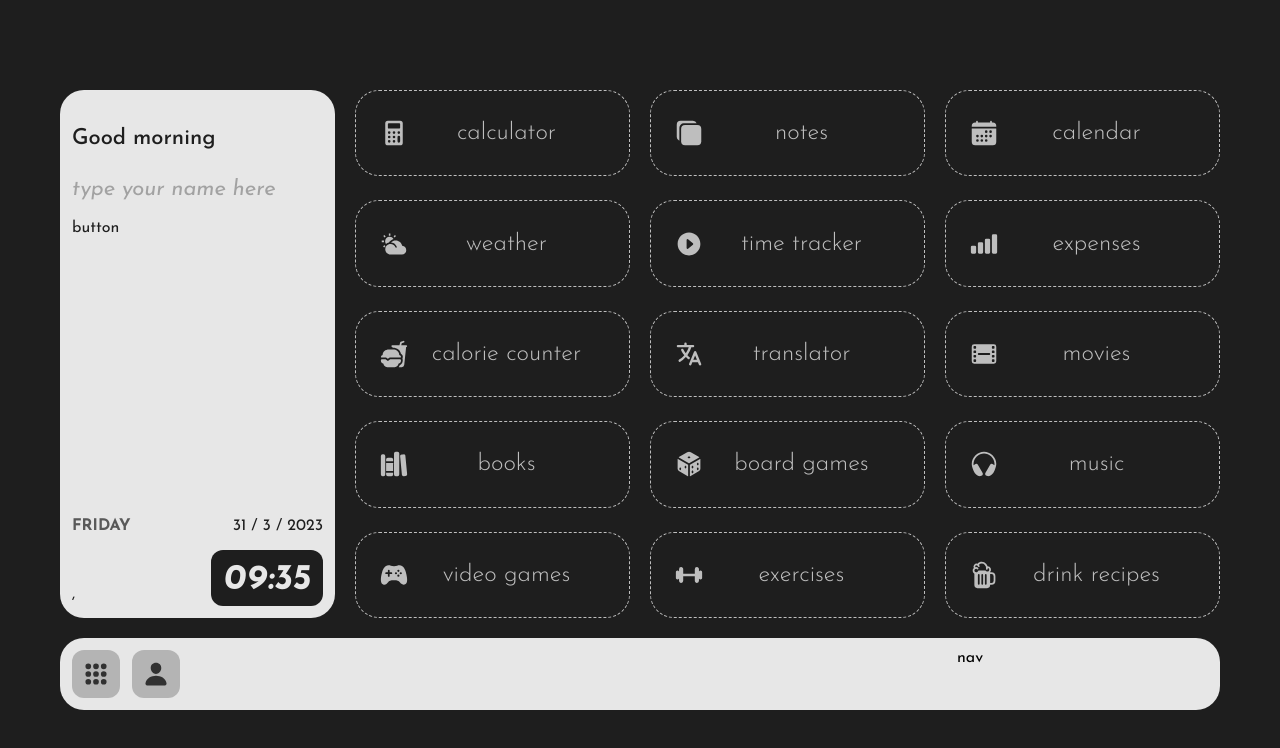
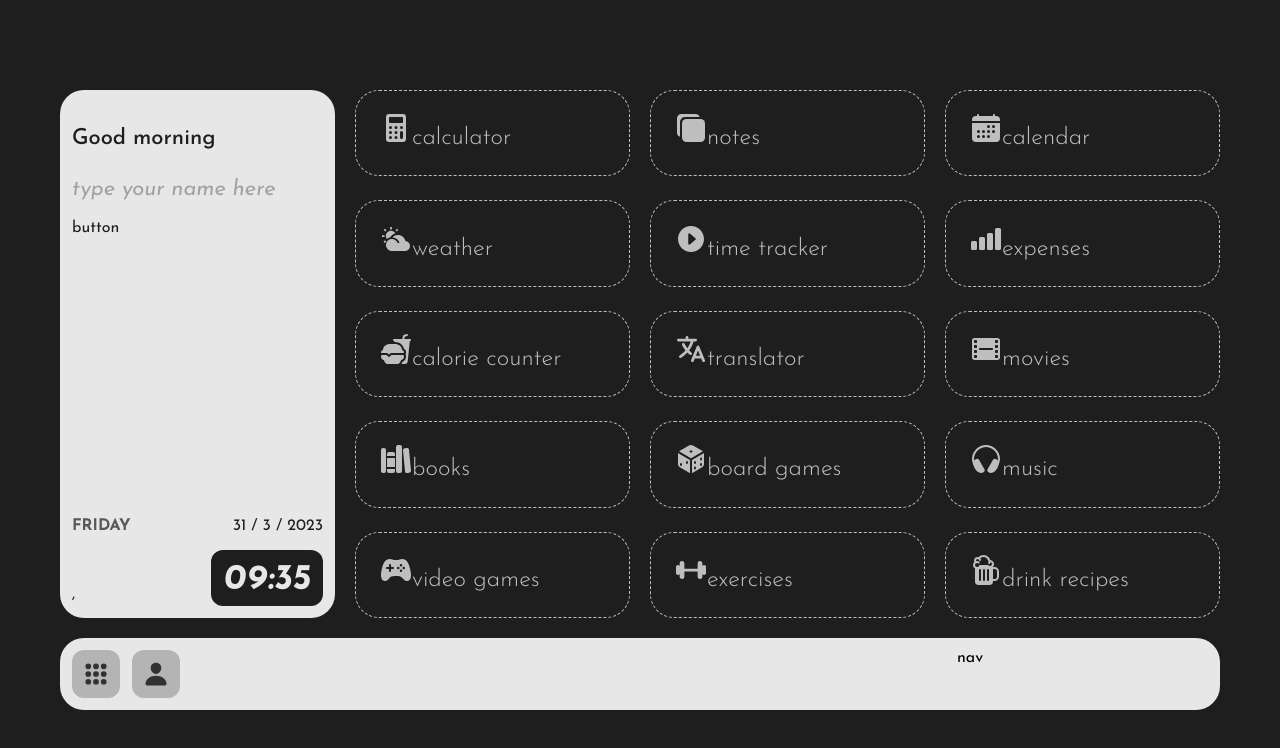
Before and after one commit to DagnaSchmidt/Dev-Dash-v2, a React (Create React App) app: page / in a window 1280 px wide. Both pictures are taken after a click on the button 96 px from the left and 674 px from the top of the page. Shown: the top 748 px of the page. Built offline with nearby package versions, Linux system fonts and the light colour scheme; no server answers.

Commit message:
links to icons

```diff
--- a/src/App.js
+++ b/src/App.js
@@ -7,6 +7,7 @@ import BottomBar from "./Components/BottomBar";
 import Main from "./Main";
 import './Styles/app.css';
 import Icons from "./Components/Icons";
+import { BrowserRouter } from "react-router-dom";
 
 const store = createStore(
   reducer,
@@ -19,12 +20,14 @@ console.log(store.getState());
 function App() {
   return (
     <Provider store={store}>
+      <BrowserRouter>
         <div className='app'>
           <Info />
           <Main />
           <Icons />
           <BottomBar />
         </div>
+      </BrowserRouter>
     </Provider>
   );
 }
--- a/src/Components/Icons.js
+++ b/src/Components/Icons.js
@@ -4,6 +4,7 @@ import { IoCalculator, IoBeer ,  IoCopy, IoCalendar, IoBarbell, IoCaretForwardCi
 import { IoMdPartlySunny } from "react-icons/io";
 import '../Styles/Components_Styles/Icons.css';
 import { CHANGE_ACTIVE_WIDGET } from '../actions';
+import { Link } from 'react-router-dom';
 
 const Icons = ( {activeWidget, changeWidget} ) => {
 
@@ -27,12 +28,14 @@ const Icons = ( {activeWidget, changeWidget} ) => {
 
   const allWidgets = widgetsList.map((item) => {
     return (
-      <div key={item[0]} className='icons__icon' style={{justifyContent: activeWidget !== 'none' && 'center'}} onClick={() => changeWidget(item[2])}>
-        {item[1]}
-        <p className='icons__icon__title headline-small' style={{display: activeWidget !== 'none' && 'none'}}>
-          {item[0]}
-        </p>
-      </div>
+      <Link to='/' key={item[0]} className='icons__icon' style={{justifyContent: activeWidget !== 'none' && 'center'}}>
+        <div onClick={() => changeWidget(item[2])}>
+          {item[1]}
+          <p className='icons__icon__title headline-small' style={{display: activeWidget !== 'none' && 'none'}}>
+            {item[0]}
+          </p>
+        </div>
+      </Link>
     )
   })
 
--- a/src/Main.js
+++ b/src/Main.js
@@ -1,5 +1,5 @@
 import React from 'react';
-import { BrowserRouter, Route, Routes,  } from "react-router-dom";
+import { Route, Routes,  } from "react-router-dom";
 import { connect } from "react-redux";
 import Weather from './Components/Weather/Weather';
 
@@ -8,12 +8,10 @@ const Main = ( {activeWidget} ) => {
     <>
     {activeWidget !== 'none' &&
         <main className='main'>
-            <BrowserRouter>
-                <div>Main</div>
-                <Routes>
-                    <Route path='/' element={<Weather />} />
-                </Routes>
-            </BrowserRouter>
+          <div>Main</div>
+          <Routes>
+              <Route path='/' element={<Weather />} />
+          </Routes>
         </main>
     }
     </>
```
Lines whose indentation alone changed are shown as unchanged.
